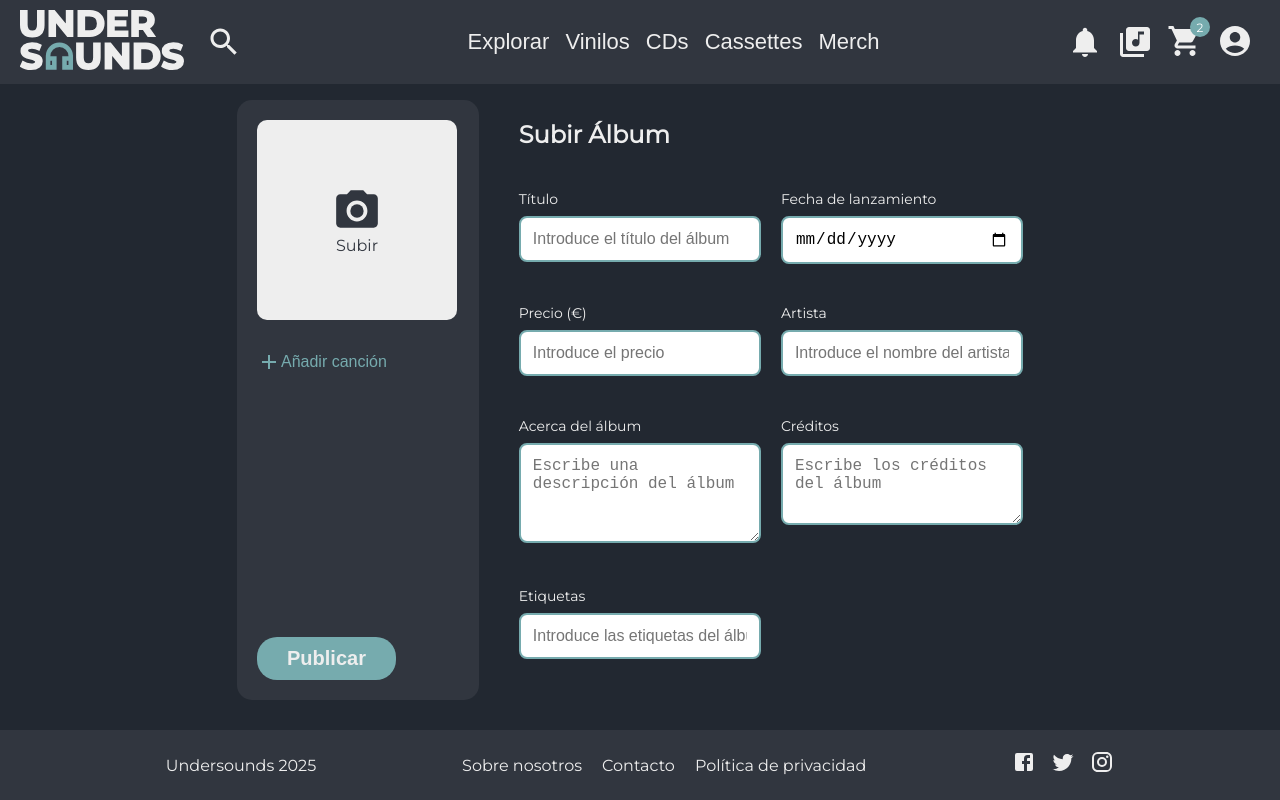
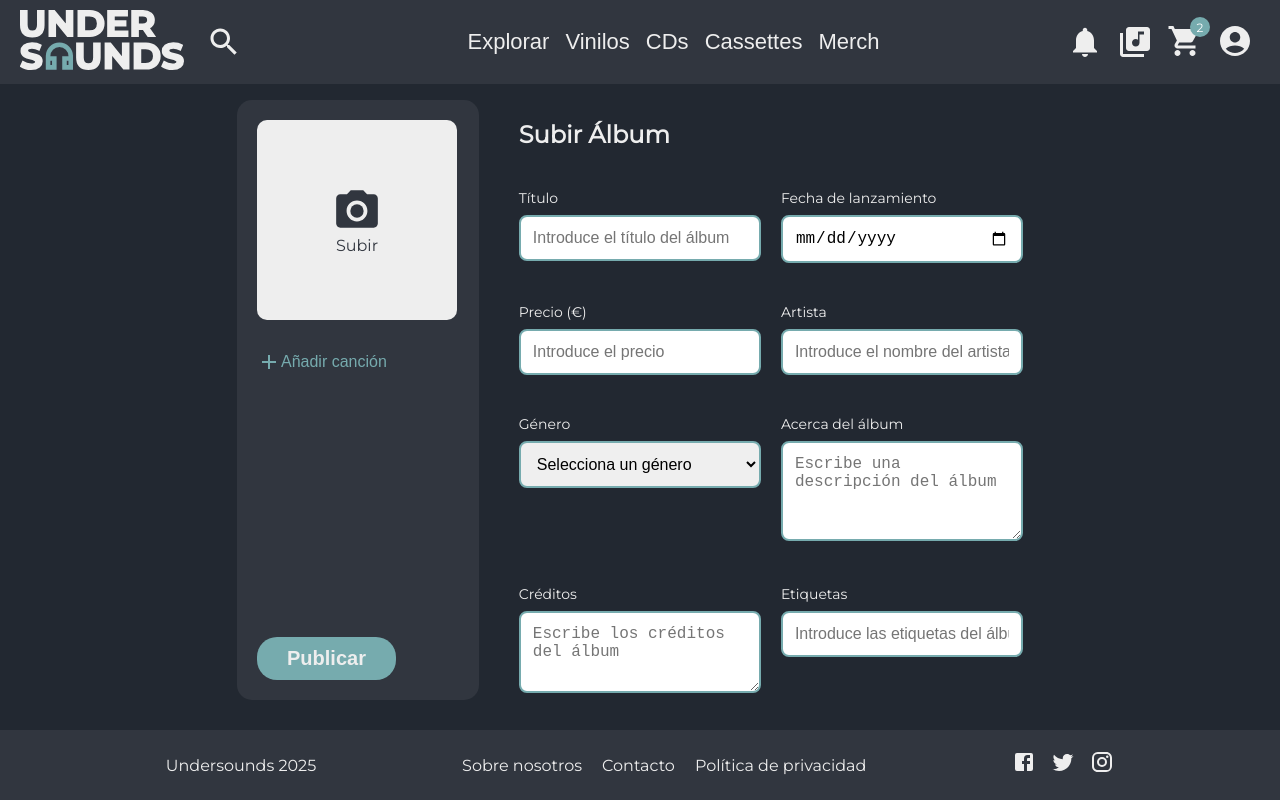
Before and after one commit to abenitezm/undersounds, a Next.js app: page /uploadAlbum in a window 1280 px wide. Built offline with nearby package versions, Linux system fonts and the light colour scheme.

Commit message:
Select de géneros

```diff
--- a/src/app/uploadAlbum/page.tsx
+++ b/src/app/uploadAlbum/page.tsx
@@ -57,6 +57,14 @@ const TextArea = styled.textarea`
     resize: vertical;
 `;
 
+const Select = styled.select`
+    width: 100%;
+    padding: 12px;
+    border: 2px solid ${colors.primary};
+    border-radius: 8px;
+    font-size: 16px;
+`;
+
 export default function Page() {
     return (
         <Container>
@@ -93,6 +101,20 @@ export default function Page() {
                     <Input id="artista" type="text" placeholder="Introduce el nombre del artista" />
                 </FormField>
 
+                {/* Género */}
+                <FormField>
+                    <Label htmlFor="genero">Género</Label>
+                    <Select id="genero">
+                        <option value="">Selecciona un género</option>
+                        <option value="pop">Pop</option>
+                        <option value="rock">Rock</option>
+                        <option value="jazz">Jazz</option>
+                        <option value="hiphop">Hip Hop</option>
+                        <option value="electronic">Electrónica</option>
+                        <option value="classical">Clásica</option>
+                    </Select>
+                </FormField>
+
                 {/* Acerca del álbum */}
                 <FormField>
                     <Label htmlFor="acercaDelAlbum">Acerca del álbum</Label>
```
